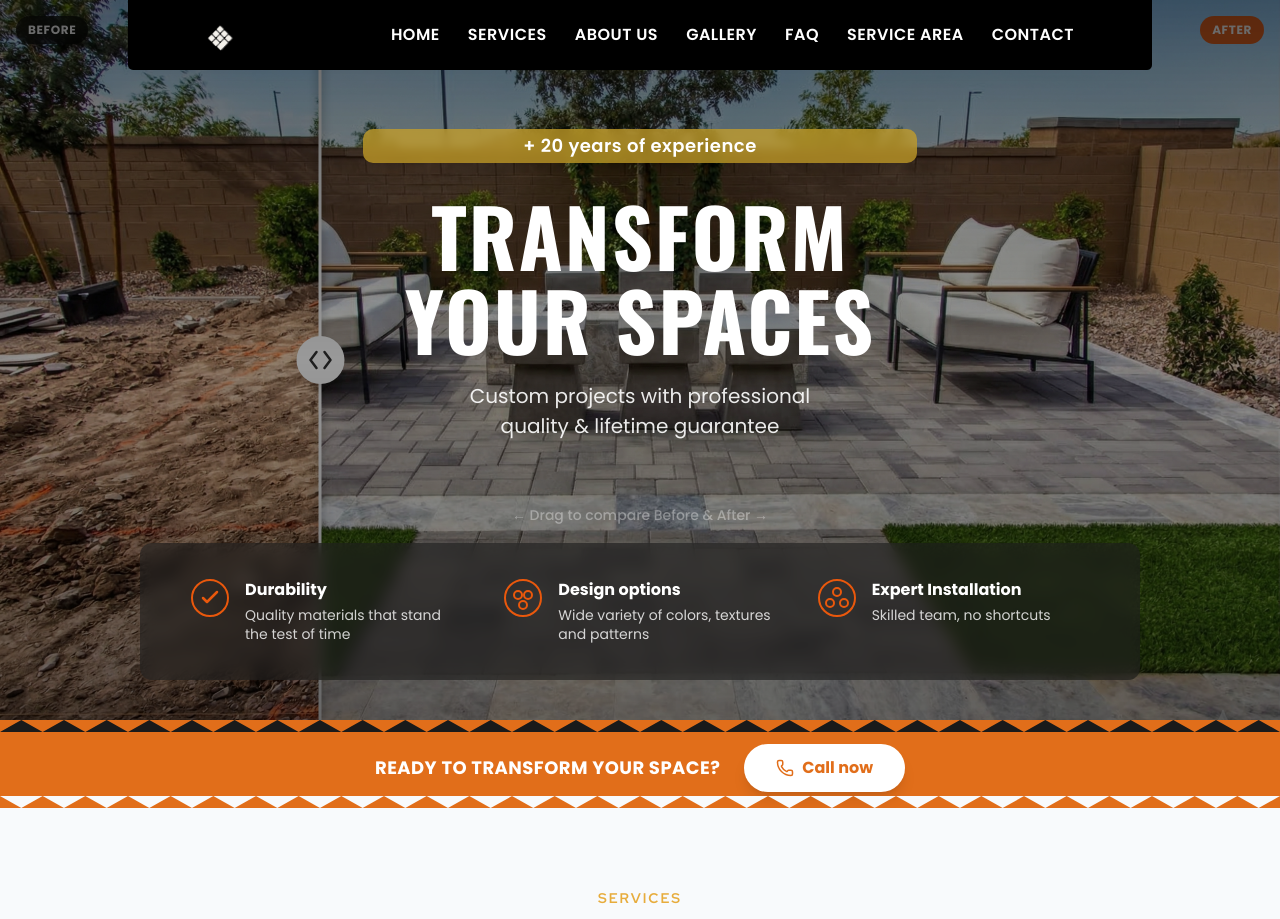
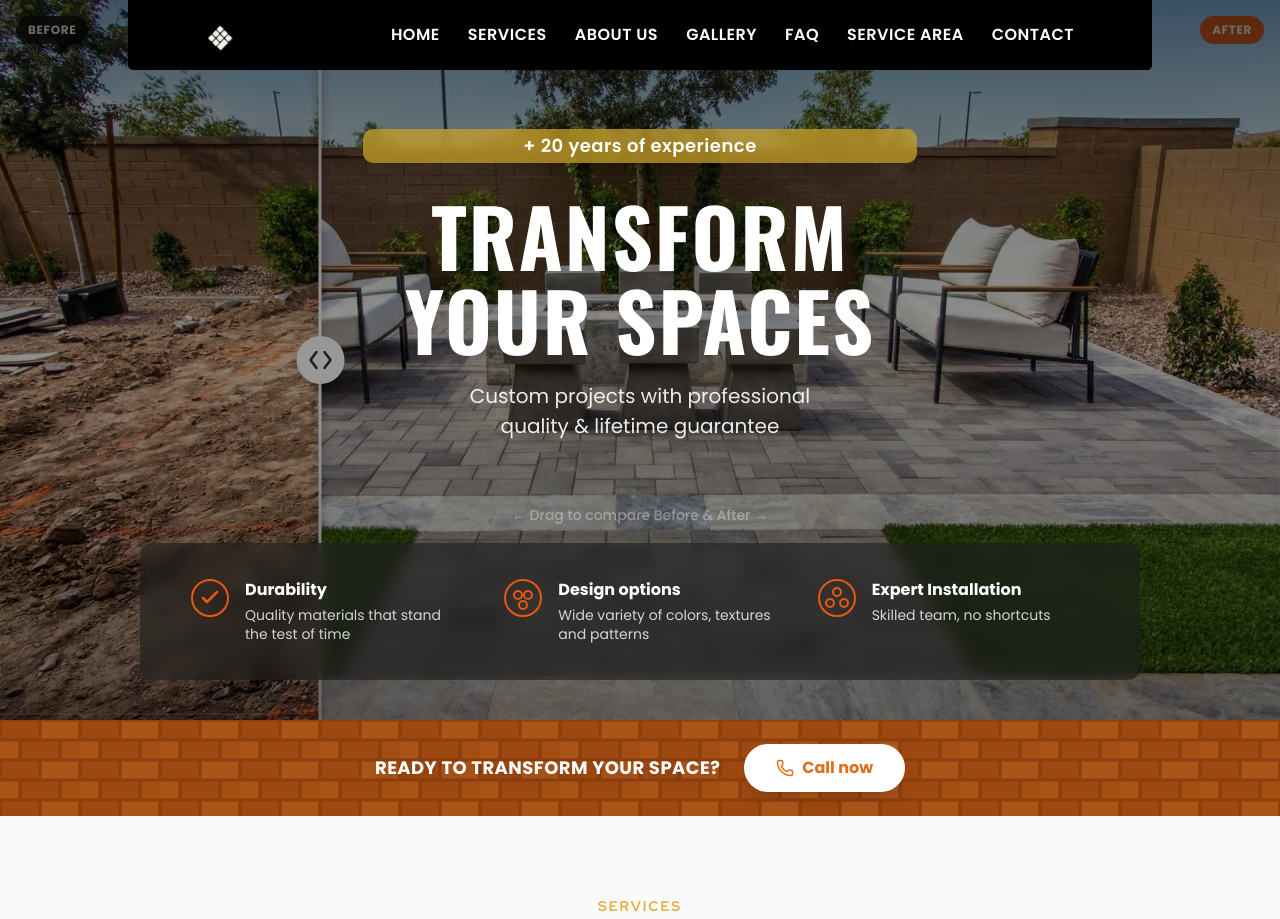
Before and after one commit to tpservicesca/tp-pavers, a Next.js app: page / in a window 1280 px wide. Shown: the top 919 px of the page. Built offline with nearby package versions, Linux system fonts and the light colour scheme.

Commit message:
Replace zigzag edges with paver brick pattern on Call Now strip
- Removed top/bottom zigzag SVG triangles
- Added repeating herringbone-style paver brick pattern as full background
- Subtle dark overlay for text readability
- Maintains Call now button and CTA text

```diff
--- a/src/components/CallNowStrip.tsx
+++ b/src/components/CallNowStrip.tsx
@@ -3,48 +3,42 @@ import { TrackLink } from './TrackLink';
 
 export default function CallNowStrip() {
   return (
-    <div className="relative bg-brand-orange-dark overflow-hidden">
-      {/* Zigzag top edge */}
-      <svg
-        className="absolute top-0 left-0 w-full"
-        viewBox="0 0 1200 12"
-        preserveAspectRatio="none"
-        height="12"
-      >
-        <path
-          d="M0 12 L20 0 L40 12 L60 0 L80 12 L100 0 L120 12 L140 0 L160 12 L180 0 L200 12 L220 0 L240 12 L260 0 L280 12 L300 0 L320 12 L340 0 L360 12 L380 0 L400 12 L420 0 L440 12 L460 0 L480 12 L500 0 L520 12 L540 0 L560 12 L580 0 L600 12 L620 0 L640 12 L660 0 L680 12 L700 0 L720 12 L740 0 L760 12 L780 0 L800 12 L820 0 L840 12 L860 0 L880 12 L900 0 L920 12 L940 0 L960 12 L980 0 L1000 12 L1020 0 L1040 12 L1060 0 L1080 12 L1100 0 L1120 12 L1140 0 L1160 12 L1180 0 L1200 12 Z"
-          fill="#1a1a1a"
-        />
+    <div className="relative overflow-hidden">
+      {/* Paver pattern background */}
+      <svg className="absolute inset-0 w-full h-full" preserveAspectRatio="none" xmlns="http://www.w3.org/2000/svg">
+        <defs>
+          <pattern id="paverPattern" x="0" y="0" width="80" height="40" patternUnits="userSpaceOnUse">
+            {/* Row 1 - full bricks */}
+            <rect x="1" y="1" width="38" height="18" rx="2" fill="#c45a14" stroke="#a04510" strokeWidth="0.8" />
+            <rect x="41" y="1" width="38" height="18" rx="2" fill="#d4691e" stroke="#a04510" strokeWidth="0.8" />
+            {/* Row 2 - offset bricks */}
+            <rect x="-19" y="21" width="38" height="18" rx="2" fill="#d4691e" stroke="#a04510" strokeWidth="0.8" />
+            <rect x="21" y="21" width="38" height="18" rx="2" fill="#c45a14" stroke="#a04510" strokeWidth="0.8" />
+            <rect x="61" y="21" width="38" height="18" rx="2" fill="#cc6218" stroke="#a04510" strokeWidth="0.8" />
+          </pattern>
+        </defs>
+        <rect width="100%" height="100%" fill="#b8510f" />
+        <rect width="100%" height="100%" fill="url(#paverPattern)" />
       </svg>
 
+      {/* Dark overlay for readability */}
+      <div className="absolute inset-0 bg-black/20" />
+
       {/* Content */}
-      <div className="flex items-center justify-center py-4 pt-6 gap-4 sm:gap-6">
-        <span className="text-white text-base sm:text-lg font-bold tracking-wide uppercase hidden sm:inline">
+      <div className="relative flex items-center justify-center py-5 sm:py-6 gap-4 sm:gap-6">
+        <span className="text-white text-base sm:text-lg font-bold tracking-wide uppercase hidden sm:inline drop-shadow-md">
           Ready to transform your space?
         </span>
         <TrackLink
           href="tel:+15106502083"
           event="phone_call"
           category="Contact"
-          label="tel:+15106502083 - Orange Strip"
+          label="tel:+15106502083 - Paver Strip"
           className="inline-flex items-center justify-center gap-2 px-6 sm:px-8 py-2.5 sm:py-3 rounded-full text-sm sm:text-base font-bold bg-white text-brand-orange-dark hover:bg-gray-100 hover:-translate-y-0.5 transition-all duration-300 shadow-lg"
         >
           <Phone size={18} /> Call now
         </TrackLink>
       </div>
-
-      {/* Zigzag bottom edge */}
-      <svg
-        className="absolute bottom-0 left-0 w-full"
-        viewBox="0 0 1200 12"
-        preserveAspectRatio="none"
-        height="12"
-      >
-        <path
-          d="M0 0 L20 12 L40 0 L60 12 L80 0 L100 12 L120 0 L140 12 L160 0 L180 12 L200 0 L220 12 L240 0 L260 12 L280 0 L300 12 L320 0 L340 12 L360 0 L380 12 L400 0 L420 12 L440 0 L460 12 L480 0 L500 12 L520 0 L540 12 L560 0 L580 12 L600 0 L620 12 L640 0 L660 12 L680 0 L700 12 L720 0 L740 12 L760 0 L780 12 L800 0 L820 12 L840 0 L860 12 L880 0 L900 12 L920 0 L940 12 L960 0 L980 12 L1000 0 L1020 12 L1040 0 L1060 12 L1080 0 L1100 12 L1120 0 L1140 12 L1160 0 L1180 12 L1200 0 Z"
-          fill="#f8fafc"
-        />
-      </svg>
     </div>
   );
 }
```
